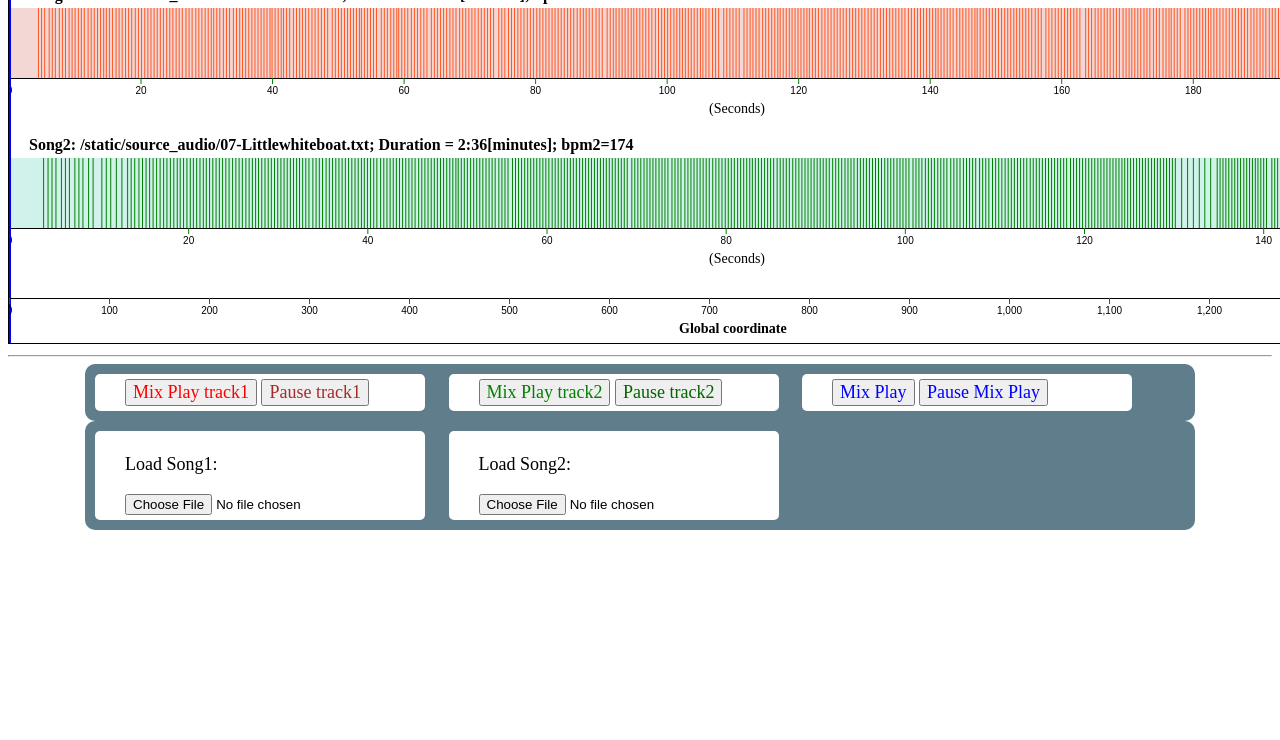
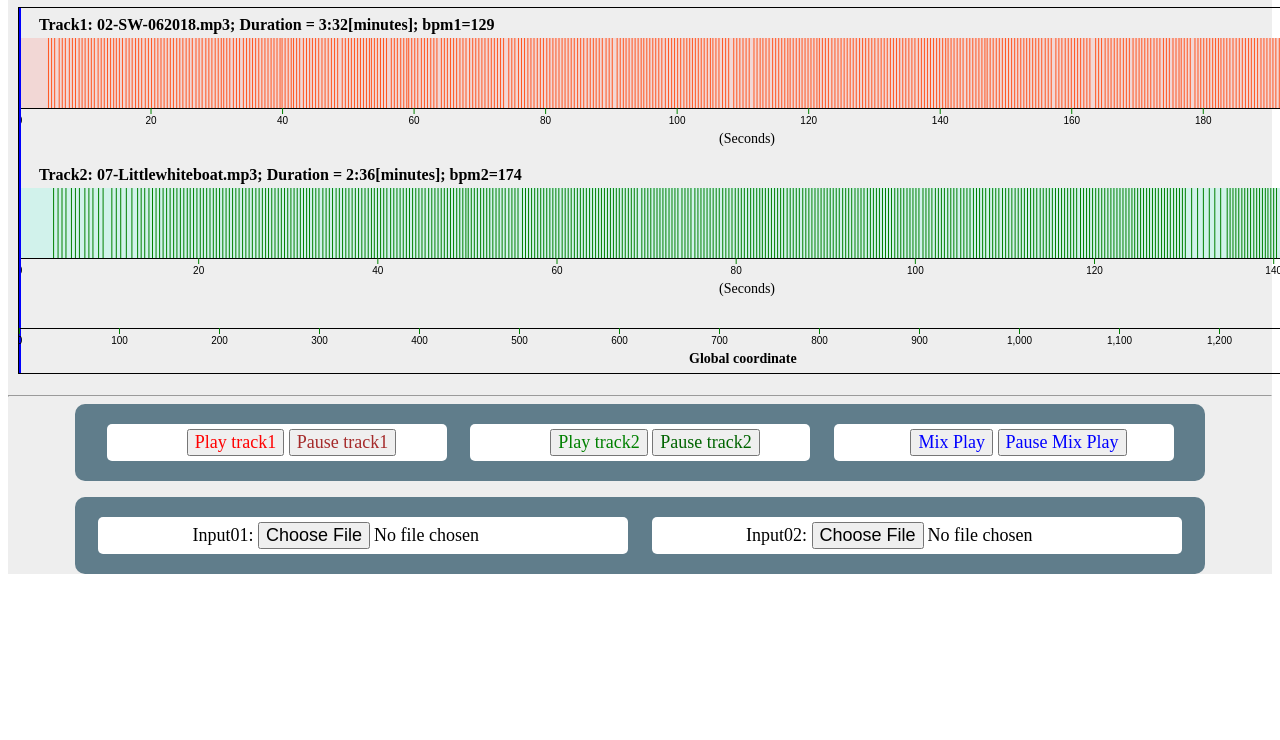
Before and after one commit to songhaow/music-mixer, a plain HTML site: page static/index.html in a window 1280 px wide. Shown: the part 68-808 px from the top of the page. Drawn offline with Linux system fonts and the light colour scheme; files that its build step writes are made by us from their sources; no server answers; files whose address does not match are found by name.

Commit message:
css modified

```diff
--- a/static/css/tracks-sw.css
+++ b/static/css/tracks-sw.css
@@ -7,12 +7,13 @@ html, body{
   /* background-color: #eeeeee; */
 }
 .head{
-  background-color: rgb(63,81,181);
+  /* background-color: rgb(63,81,181); */
+  background-color: rgb(0,8,0);
   font-size: 24px;
   color: white;
   font-weight: bold;
   text-align: center;
-  padding: 5px;
+  padding: 15px;
 }
 line {
   stroke: green;
@@ -23,21 +24,30 @@ line.xaxis {
   stroke-width: 8px;
 }
 
+.box00{
+  background-color: #eeeeee;
+}
+
 .div01{
+  padding: 10px;
+  text-align: center;
   margin-left: auto;
   margin-right: auto;
 }
 
 .divd3{
+  padding: 10px;
+  text-align: center;
   /* margin-left: auto;
   margin-right: auto; */
   margin-left:10px;
 }
 
 .div02{
+  padding: 10px;
+  text-align: center;
   border-radius: 10px;
   width: 1110px;
-  /* height: 150px; */
   margin-left: auto;
   margin-right: auto;
   background-color: rgb(96,125,139);
@@ -45,7 +55,7 @@ line.xaxis {
 
 .box{
   border-radius: 5px;
-  width: 300px;
+  width: 310px;
   margin: 10px;
   padding-left: 30px;
   padding-bottom: 5px;
@@ -56,9 +66,18 @@ line.xaxis {
   font-size: 18px;
 }
 
-/* fname01 input{
-  background-color: #888888;
-} */
+.box1{
+  border-radius: 5px;
+  width: 500px;
+  margin: 10px;
+  padding-left: 30px;
+  padding-bottom: 5px;
+  padding-top: 5px;
+  display: inline-block;
+  vertical-align: top;
+  background-color: white;
+  font-size: 18px;
+}
 
 input:hover, button:hover{
   border-radius: 5px;
@@ -95,3 +114,8 @@ audio:hover{
   font-size: 18px;
   color: blue;
 }
+#fname01,#fname02{
+  font-family: serif;
+  font-size: 18px;
+  color: black;
+}
--- a/static/index.html
+++ b/static/index.html
@@ -9,23 +9,23 @@
   </head>
 
   <body>
-    <div class = "head">Music-Mixer</div>
+   <div class = 'box00' >
+      <div class = "head" title="Music mixer">Music - Mixer</div>
 
       <div class = "div01">
       <!-- <div class = "divd3" id="chartForTrack"></div> -->
-      <svg width="1400" height="365" style="border: 1px solid black;">
-      </svg>
+        <svg width="1400" height="365" style="border: 1px solid black;" padding = "10px"></svg>
       </div>
 
       <hr>
 
       <div class = "div02">
         <div class = "box">
-        <button id='play1Button'> Mix Play track1 </button>
-        <button id='pause1Button'> Pause track1 </button>
+          <button id='play1Button' title="Play track1"> Play track1 </button>
+          <button id='pause1Button' title="Pause track1"> Pause track1 </button>
         </div>
         <div class = "box">
-        <button id='play2Button'> Mix Play track2 </button>
+          <button id='play2Button'> Play track2 </button>
           <button id='pause2Button'> Pause track2 </button>
         </div>
         <div class = "box">
@@ -33,18 +33,16 @@
           <button id='pauseMixButton'>Pause Mix Play</button>
         </div>
       </div>
-
+      <br>
       <div class = "div02">
-        <div class = "box">
-            <p>Load Song1:</p>
-            <input id = "fname01" type="file" accept=".mp3"></input>
+          <div class = "box1">
+            Input01: <input id = "fname01" type="file" accept=".mp3"></input>
           </div>
-        <div class = "box">
-            <p>Load Song2:</p>
-            <input id = "fname02" type="file" accept=".mp3"></input>
+          <div class = "box1">
+            Input02: <input id = "fname02" type="file" accept=".mp3"></input>
           </div>
       </div>
-
+    </div>
     <!-- <div class = "div02">
       <div class = "box">
         <h5>Regular play Song1: 02-SW-062018.mp3</h5>
--- a/static/js/api/audio_source.js
+++ b/static/js/api/audio_source.js
@@ -6,7 +6,7 @@ export const AudioSourceInterface = {
     var xhr = new XMLHttpRequest();
 
     // GET the song from the backend python server
-    xhr.open('GET', 'http://localhost:8080/song?songName=' + songName, true);
+    xhr.open('GET', 'http://localhost:8000/song?songName=' + songName, true);
 
     xhr.responseType = 'arraybuffer';
     xhr.onload = function () {
@@ -20,6 +20,7 @@ export const AudioSourceInterface = {
         }
       )
     };
+    console.log('audioCtx...', audioCtx);
     console.log('Loading backend track...');
     xhr.send();
   }
--- a/static/js/main.js
+++ b/static/js/main.js
@@ -14,7 +14,6 @@ var trackAudioManager = new TrackAudioManager();
 
 var track1FileName = '02-SW-062018.mp3';
 var track2FileName = '07-Littlewhiteboat.mp3';
-// var track3FileName = '01-04-2017.mp3';
 
 document.getElementById("fname01").onchange = function(event) {
     track1FileName = event.target.value;
@@ -22,7 +21,6 @@ document.getElementById("fname01").onchange = function(event) {
     var length1 = split.length-1;
     track1FileName = split[length1];
     console.log('File name 1: ', track1FileName);
-    // AudioSourceInterface.loadBackendTrack(trackAudioManager, track1FileName);
     TrackCanvasInterface.initialRender(track1FileName,track2FileName);
   }
 
@@ -32,7 +30,6 @@ document.getElementById("fname02").onchange = function(event) {
       var length2 = split.length-1;
       track2FileName = split[length2];
       console.log('File name 2: ', track2FileName);
-      // AudioSourceInterface.loadBackendTrack(trackAudioManager, track2FileName);
       TrackCanvasInterface.initialRender(track1FileName,track2FileName);
   }
 
@@ -62,11 +59,11 @@ document.querySelector('#pause2Button').onclick = function() {
 
 document.querySelector('#playMixButton').onclick = function() {
   trackAudioManager.playMixTrack(track1FileName,0,PositionObj.play1X);
-  var wait = 1000*PositionObj.play1X;
-  setTimeout(playTrack2, wait);
-   function playTrack2(){
-     trackAudioManager.playTrack(track2FileName,PositionObj.play2X);
-   }
+  var waitTrack2 = 1000*PositionObj.play1X;
+  setTimeout(playTrack2, waitTrack2);
+  function playTrack2(){
+    trackAudioManager.playTrack(track2FileName,PositionObj.play2X);
+  }
 };
 
 document.querySelector('#pauseMixButton').onclick = function() {
--- a/static/js/view/track_canvas/main_render.js
+++ b/static/js/view/track_canvas/main_render.js
@@ -179,6 +179,13 @@ function renderAllTrackInfo(htmlElementId, trackDisplayGroup, fname, trackTopY,
     var xStart = 0;
     var xAxis = d3.axisBottom().scale(axisScale);
 
+// change .txt to .mp3
+    var split = fname.split('/');
+    var length1 = split.length-1;
+    var fnameTxt = split[length1];
+    var split = fnameTxt.split('.');
+    var fnameTxt = split[0] + '.mp3';
+
     var j=i+1;
     var tString = TimeUtil.secondsToTimeString(xMax);
     trackDisplayGroup.append('text')
@@ -186,7 +193,7 @@ function renderAllTrackInfo(htmlElementId, trackDisplayGroup, fname, trackTopY,
         .attr('y', trackTopY - 8)
         .style('font-size', '16px')
         .style('font-weight', 'bold')
-        .text('Song'+j+':  '+ fname + ';  Duration = ' + tString + '[minutes];  bpm'+j+'=' +bpm01 );
+        .text('Track'+j+':  '+ fnameTxt + ';  Duration = ' + tString + '[minutes];  bpm'+j+'=' +bpm01 );
     trackDisplayGroup.append('text')
         .attr('x', 700)
         .attr('y', trackBottomY + 35)
```
Also changed, not shown: static/music-01.png (added), static/music-02.jpg (added), static/music-03.jpg (added), 1 other file. Lines whose indentation alone changed are shown as unchanged.
